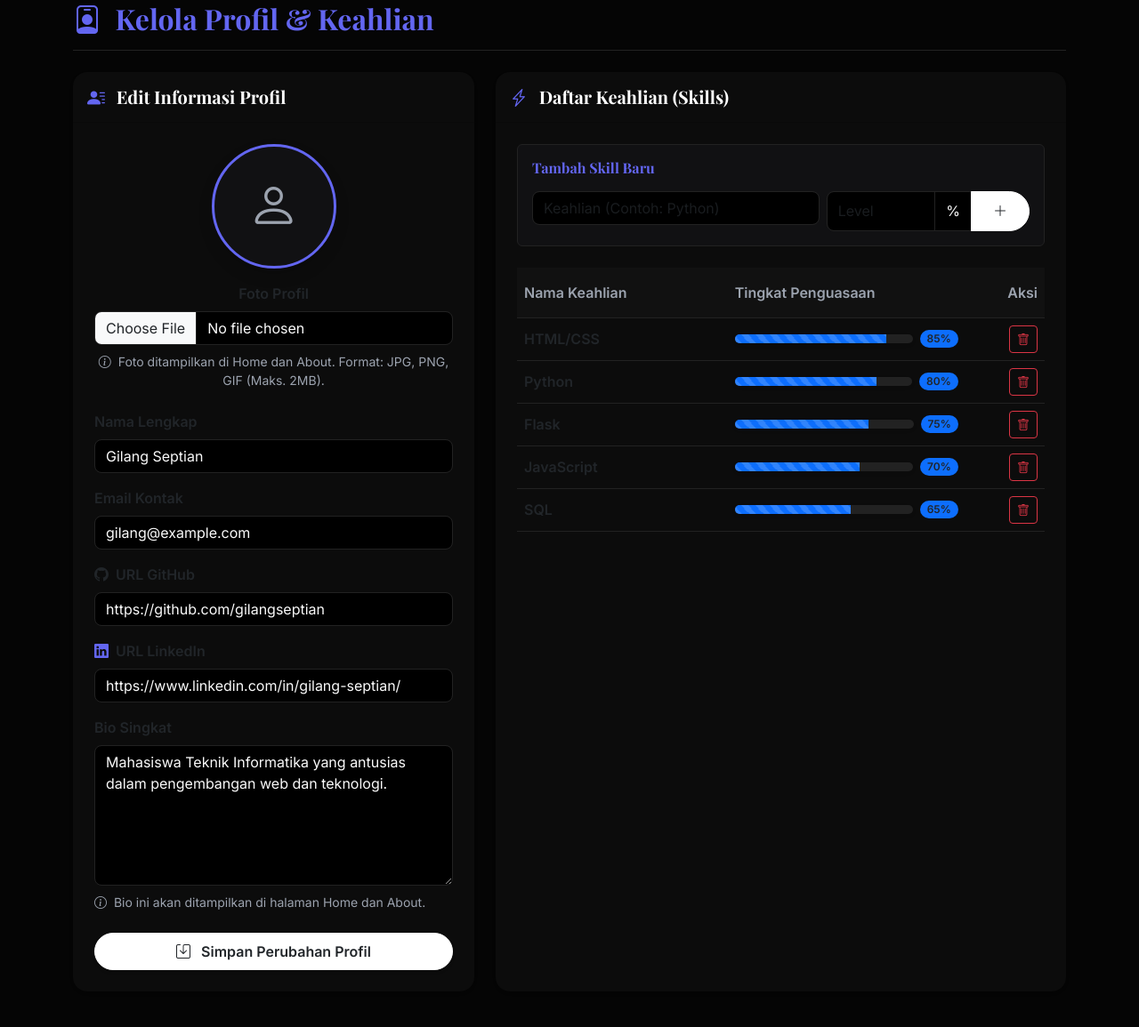
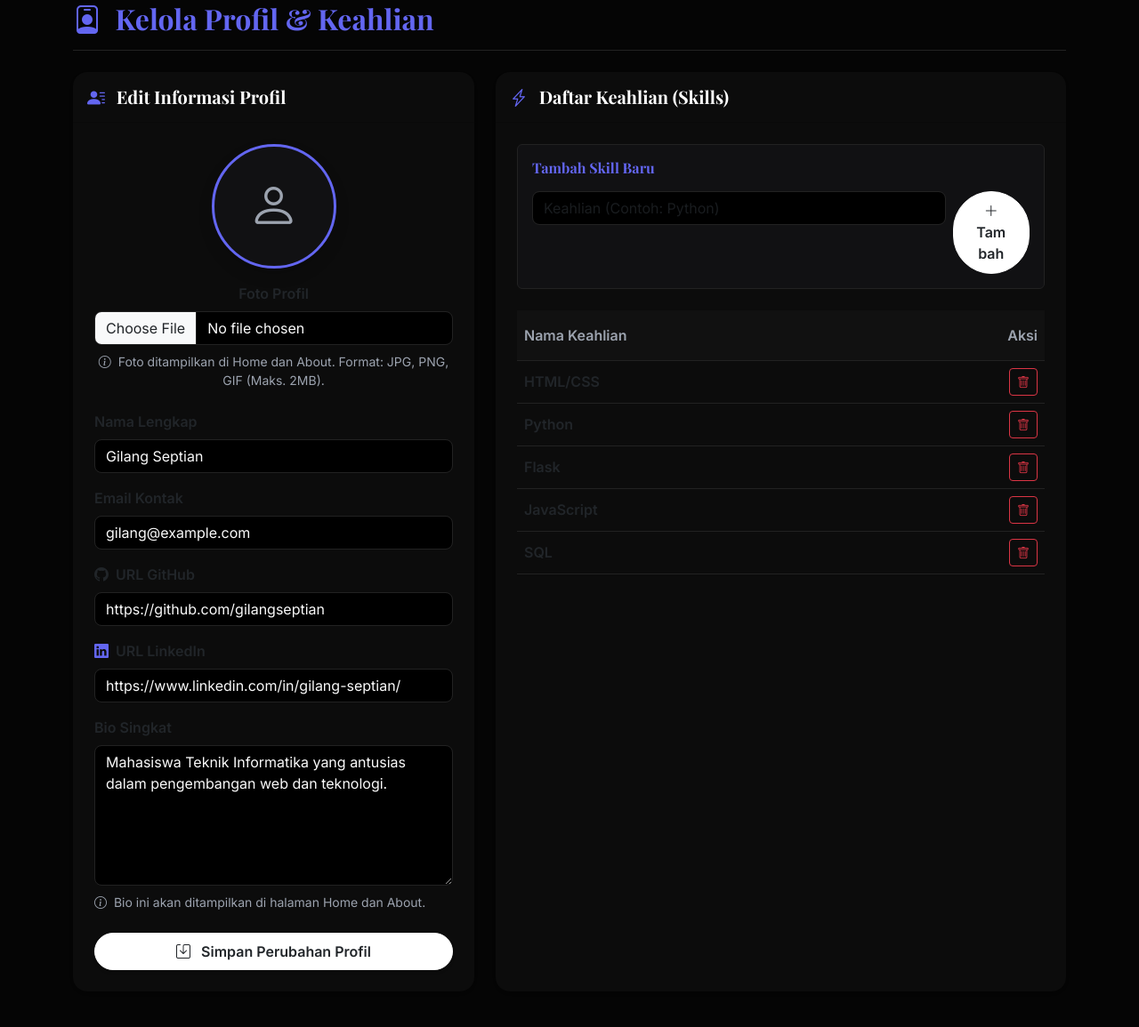
Before and after one commit to gilangseptiancahya15-source/Portofolio-Flask, a Flask app: page /dashboard/profile in a window 1280 px wide. Shown: the part 158-1313 px from the top of the page at 89% size. Run offline with Flask 3, Linux system fonts and the light colour scheme; the visitor is signed in with stand-in values (Sample User, id 1); some web fonts are replaced.

Commit message:
Memperbarui fitur skill dan informasi link project

```diff
--- a/app.py
+++ b/app.py
@@ -47,6 +47,12 @@ def ensure_schema():
             conn.execute(text('ALTER TABLE user ADD COLUMN github VARCHAR(200)'))
         if 'linkedin' not in columns:
             conn.execute(text('ALTER TABLE user ADD COLUMN linkedin VARCHAR(200)'))
+
+    if inspector.has_table('project'):
+        project_columns = {column['name'] for column in inspector.get_columns('project')}
+        with db.engine.begin() as conn:
+            if 'github_link' not in project_columns:
+                conn.execute(text('ALTER TABLE project ADD COLUMN github_link VARCHAR(300)'))
 
 
 with app.app_context():
@@ -208,6 +214,7 @@ def add_project():
         description = request.form.get('description')
         technology = request.form.get('technology')
         link = request.form.get('link')
+        github_link = request.form.get('github_link')
 
         # Validasi dasar
         if not title or not description:
@@ -232,6 +239,7 @@ def add_project():
                 description=description,
                 technology=technology,
                 link=link,
+                github_link=github_link,
                 image=filename
             )
 
@@ -251,6 +259,7 @@ def edit_project(id):
         project.description = request.form.get('description')
         project.technology = request.form.get('technology')
         project.link = request.form.get('link')
+        project.github_link = request.form.get('github_link')
 
 
         if not project.title or not project.description:
@@ -372,20 +381,14 @@ def delete_profile_photo():
 @login_required
 def add_skill():
     name = request.form.get('name')
-    level = request.form.get('level')
 
-    if name and level:
-        try:
-            level_int = int(level)
-            if 10 <= level_int <= 100:
-                new_skill = Skill(name=name, level=level_int)
-                db.session.add(new_skill)
-                db.session.commit()
-                flash('Keahlian baru berhasil ditambahkan!', 'success')
-            else:
-                flash('Level harus berada di antara 10 hingga 100!', 'danger')
-        except ValueError:
-            flash('Level harus berupa angka!', 'danger')
+    if name:
+        new_skill = Skill(name=name)
+        db.session.add(new_skill)
+        db.session.commit()
+        flash('Skill baru berhasil ditambahkan!', 'success')
+    else:
+        flash('Data skill tidak valid!', 'danger')
 
     return redirect(url_for('manage_profile'))
 @app.route('/dashboard/skills/delete/<int:id>', methods=['POST'])
--- a/models.py
+++ b/models.py
@@ -46,6 +46,7 @@ class Project(db.Model):
     image = db.Column(db.String(200), nullable=True)
     technology = db.Column(db.String(300), nullable=True)
     link = db.Column(db.String(300), nullable=True)
+    github_link = db.Column(db.String(300), nullable=True)
     created_at = db.Column(db.DateTime, default=datetime.now)
 
     def __repr__(self):
--- a/templates/dashboard/profile.html
+++ b/templates/dashboard/profile.html
@@ -96,15 +96,11 @@
                     <form action="{{ url_for('add_skill') }}" method="POST" class="mb-4 p-3 rounded" style="background-color: #111113; border: 1px solid var(--border-color);">
                         <h6 class="fw-bold mb-3 text-primary">Tambah Skill Baru</h6>
                         <div class="row g-2">
-                            <div class="col-md-7">
+                            <div class="col-md-10">
                                 <input type="text" class="form-control" name="name" placeholder="Keahlian (Contoh: Python)" required>
                             </div>
-                            <div class="col-md-5">
-                                <div class="input-group">
-                                    <input type="number" class="form-control" name="level" placeholder="Level" min="10" max="100" required>
-                                    <span class="input-group-text">%</span>
-                                    <button type="submit" class="btn btn-primary fw-semibold text-dark"><i class="bi bi-plus-lg"></i></button>
-                                </div>
+                            <div class="col-md-2">
+                                <button type="submit" class="btn btn-primary fw-semibold text-dark w-100"><i class="bi bi-plus-lg"></i> Tambah</button>
                             </div>
                         </div>
                     </form>
@@ -114,7 +110,6 @@
                             <thead class="table-light">
                                 <tr>
                                     <th class="py-3">Nama Keahlian</th>
-                                    <th class="py-3" style="width: 45%;">Tingkat Penguasaan</th>
                                     <th class="py-3 text-end">Aksi</th>
                                 </tr>
                             </thead>
@@ -122,14 +117,6 @@
                                 {% for skill in skills %}
                                 <tr>
                                     <td class="fw-semibold">{{ skill.name }}</td>
-                                    <td>
-                                        <div class="d-flex align-items-center">
-                                            <div class="progress flex-grow-1 me-2 shadow-sm" style="height: 10px; background-color: var(--border-color);">
-                                                <div class="progress-bar progress-bar-striped progress-bar-animated bg-primary" role="progressbar" style="width: {{ skill.level }}%;"></div>
-                                            </div>
-                                            <span class="badge bg-primary rounded-pill text-dark">{{ skill.level }}%</span>
-                                        </div>
-                                    </td>
                                     <td class="text-end">
                                         <form action="{{ url_for('delete_skill', id=skill.id) }}" method="POST" class="d-inline" onsubmit="return confirm('Apakah Anda yakin ingin menghapus skill ini?');">
                                             <button type="submit" class="btn btn-sm btn-outline-danger" title="Hapus"><i class="bi bi-trash"></i></button>
@@ -138,7 +125,7 @@
                                 </tr>
                                 {% else %}
                                 <tr>
-                                    <td colspan="3" class="text-center py-4 text-muted">Belum ada data keahlian. Tambahkan melalui form di atas.</td>
+                                    <td colspan="2" class="text-center text-muted py-4">Belum ada skill yang ditambahkan.</td>
                                 </tr>
                                 {% endfor %}
                             </tbody>
```
Also changed, not shown: templates/about.html (+4 -8 lines), templates/dashboard/add_project.html (+7 -2 lines), templates/dashboard/edit_project.html (+6 -1 lines), templates/project_detail.html (+16 -6 lines).
